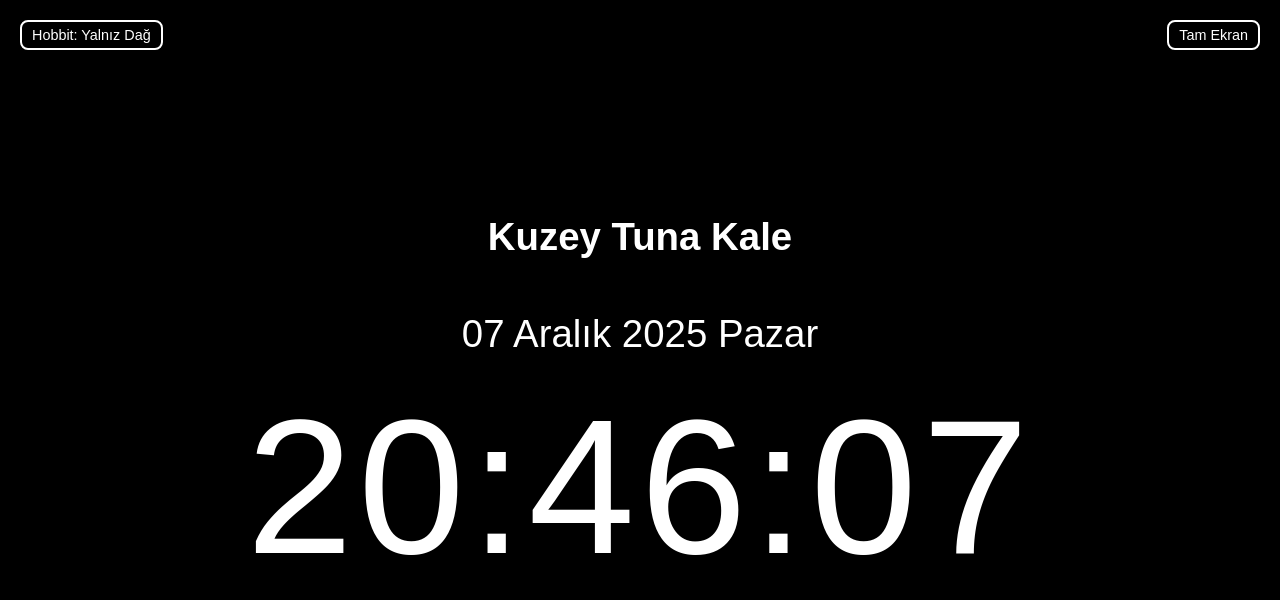
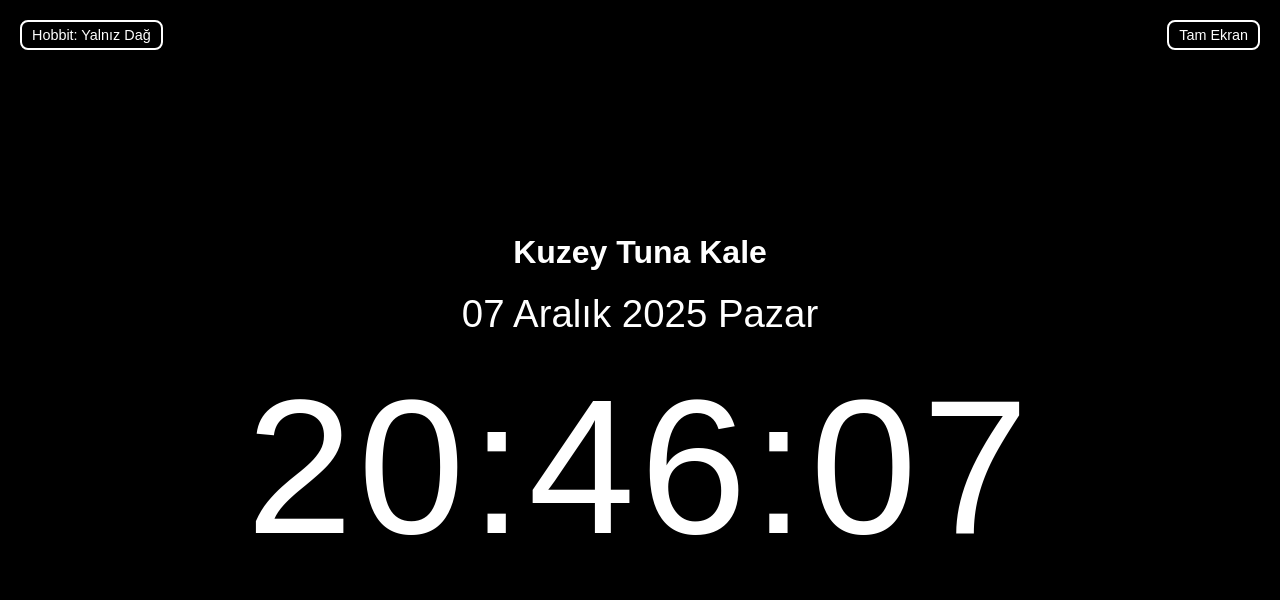
Before and after one commit to kuzeytunakale/saat, a plain HTML site: page index.html in a window 1280 px wide. Drawn offline with Linux system fonts and the light colour scheme.

Commit message:
Update header structure for name display

```diff
--- a/index.html
+++ b/index.html
@@ -68,7 +68,7 @@
 <body>
   <button class="buttonc" id="fullscreenBtn" onclick="toggleFullScreen()">Tam Ekran</button>
   <a href="https://kuzeytunakale.github.io/LOTR"> <button class="ao"> Hobbit: Yalnız Dağ </button> </a>
-  <p class="pp"> <strong><big><h1>Kuzey Tuna Kale</h1></big></strong> </p>
+  <h1> <strong>Kuzey Tuna Kale</strong></h1>
   <div id="date"></div>
   <div id="clock"></div>
 
```
